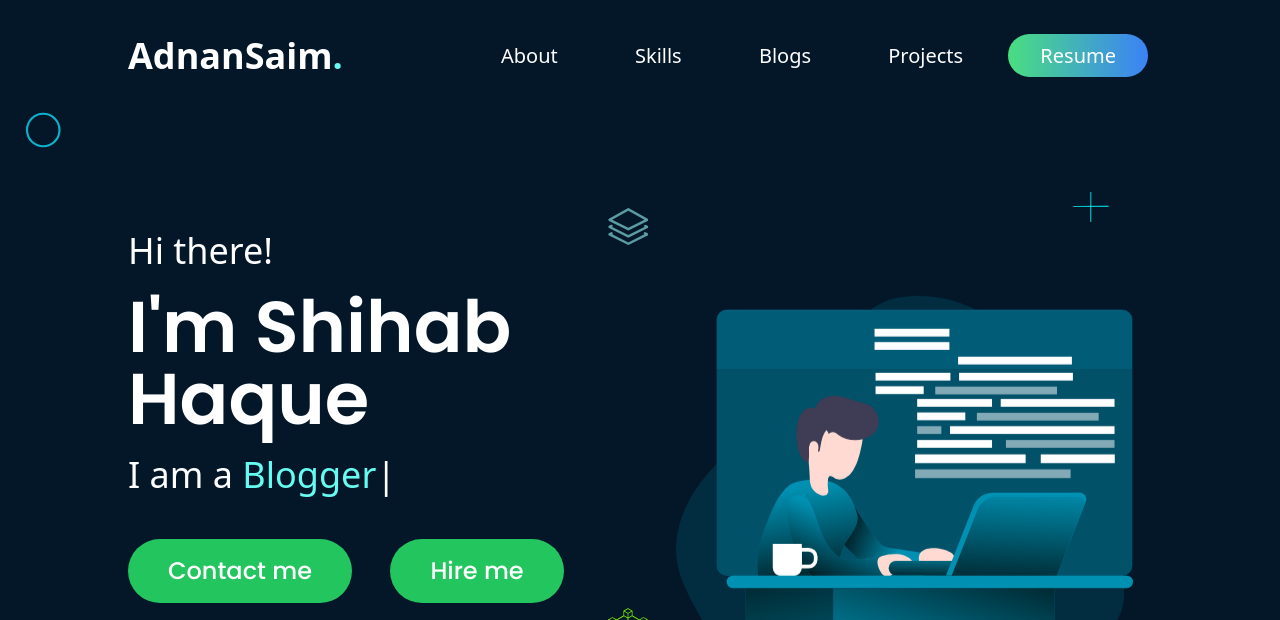
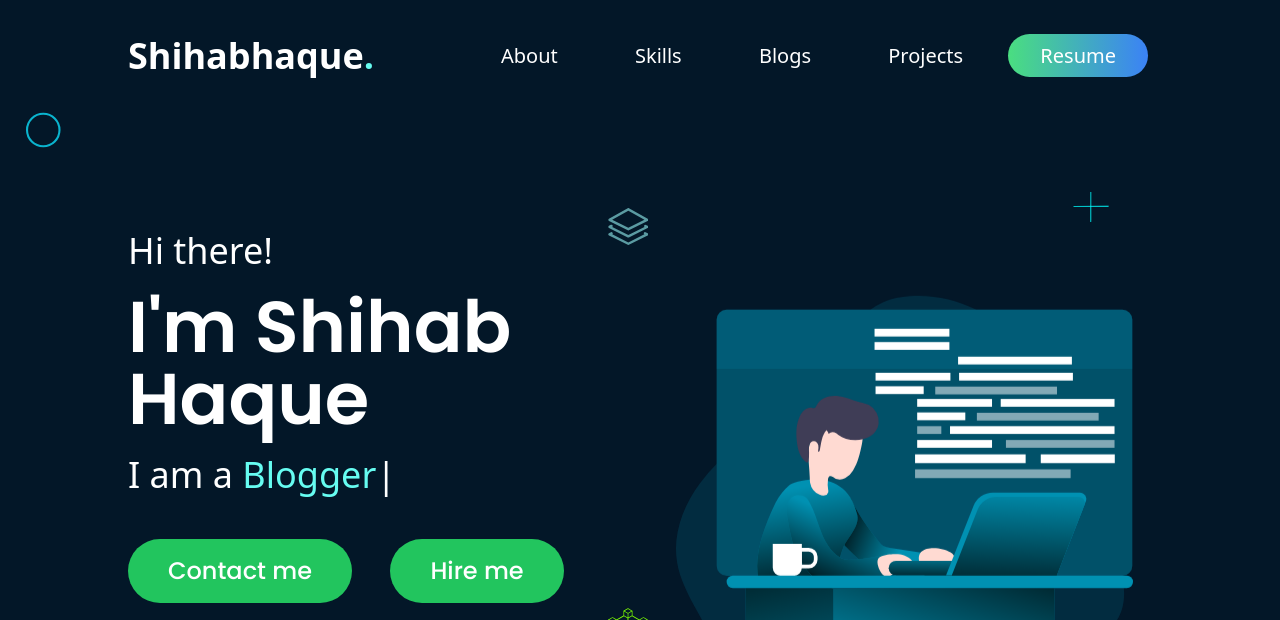
Before and after one commit to shihabhq/portfolio, a website: page index.html in a window 1280 px wide. Shown: the top 620 px of the page. Drawn offline with nearby package versions, Linux system fonts and the light colour scheme.

Commit message:
changed name on index.html

```diff
--- a/index.html
+++ b/index.html
@@ -46,7 +46,7 @@
     </div>
     <nav class="flex w-[93%] xl:w-4/5 mx-auto h-28 justify-between items-center animate__animated animate__fadeIn">
         <div class="font-sans text-4xl cursor-pointer font-extrabold " onclick="window.location.reload()">
-            AdnanSaim<span class="text-button">.</span></div>
+            Shihabhaque<span class="text-button">.</span></div>
         <div class="font-sans text-xl hidden mdl:block">
             <button onclick="window.location.href='#about';"
                 class="nav-button hover:-translate-y-[6px] hover:bg-button hover:text-background">About</button>
```
